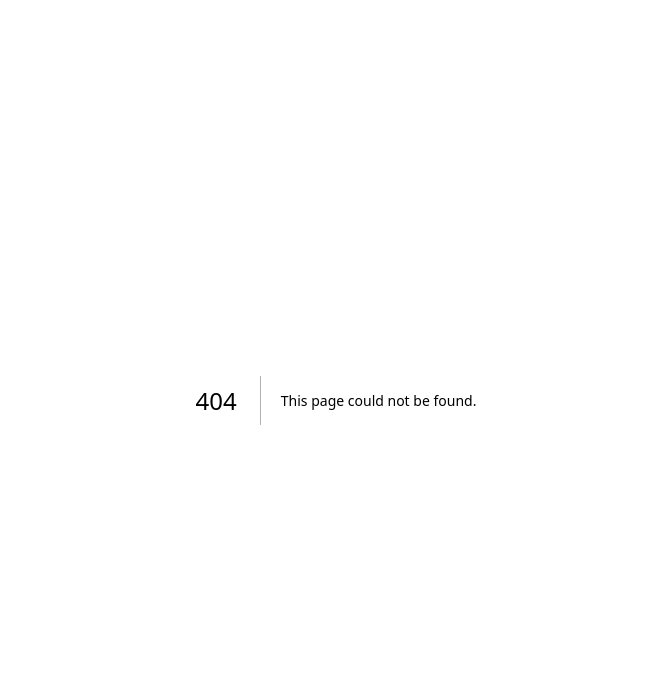
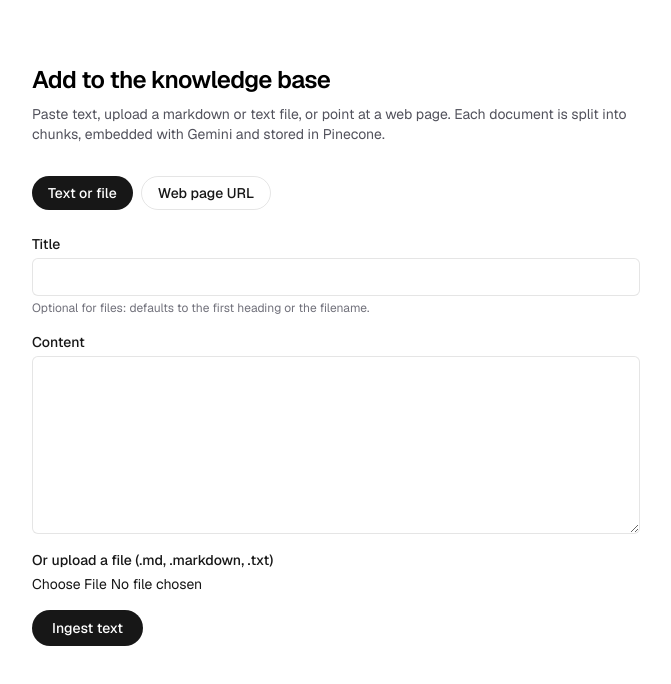
Before and after one commit to PraveenP06/rag-tech-helper, a Next.js app: page /ingest in a window 1280 px wide. Before the commit this address had no page. Shown: the top 684 px of the page, without its empty margins (304-975 px from the left). Built offline with nearby package versions, Linux system fonts and the light colour scheme.

Commit message:
feat(ingest): add developer ingestion page

```diff
--- /dev/null
+++ b/src/app/ingest/ingest-forms.tsx
@@ -0,0 +1,199 @@
+"use client";
+
+import { useState, type FormEvent } from "react";
+import type { IngestResult } from "@/lib/ingest/types";
+
+type Outcome = { kind: "result"; result: IngestResult } | { kind: "error"; message: string } | null;
+type Tab = "text" | "url";
+
+const inputClass =
+  "w-full rounded-md border border-black/10 bg-white px-3 py-2 text-sm text-zinc-900 " +
+  "focus:outline-none focus:ring-2 focus:ring-zinc-400 dark:border-white/15 dark:bg-zinc-900 dark:text-zinc-100";
+const buttonClass =
+  "rounded-full bg-foreground px-5 py-2 text-sm font-medium text-background transition-colors " +
+  "hover:bg-[#383838] disabled:opacity-50 dark:hover:bg-[#ccc]";
+
+async function send(url: string, init: RequestInit): Promise<Outcome> {
+  let res: Response;
+  try {
+    res = await fetch(url, init);
+  } catch {
+    return { kind: "error", message: "Could not reach the server. Is `npm run dev` running?" };
+  }
+  const body = await res.json().catch(() => null);
+  if (!res.ok) {
+    return { kind: "error", message: body?.error ?? `Request failed with status ${res.status}` };
+  }
+  return { kind: "result", result: body as IngestResult };
+}
+
+function OutcomeView({ outcome }: { outcome: Outcome }) {
+  if (!outcome) return null;
+  if (outcome.kind === "error") {
+    return (
+      <p role="alert" className="rounded-md bg-red-50 px-3 py-2 text-sm text-red-800 dark:bg-red-950 dark:text-red-200">
+        {outcome.message}
+      </p>
+    );
+  }
+  const { result } = outcome;
+  return (
+    <p role="status" className="rounded-md bg-emerald-50 px-3 py-2 text-sm text-emerald-900 dark:bg-emerald-950 dark:text-emerald-100">
+      {result.status === "ready" ? (
+        <>
+          Ingested “{result.title}” as {result.chunkCount} {result.chunkCount === 1 ? "chunk" : "chunks"}.
+        </>
+      ) : (
+        <>
+          “{result.title}” is already in the knowledge base (status: {result.existingStatus}).
+        </>
+      )}{" "}
+      <span className="font-mono text-xs opacity-75">id {result.documentId}</span>
+    </p>
+  );
+}
+
+function useSubmit() {
+  const [pending, setPending] = useState(false);
+  const [outcome, setOutcome] = useState<Outcome>(null);
+  const run = async (url: string, init: RequestInit) => {
+    setPending(true);
+    setOutcome(null);
+    setOutcome(await send(url, init));
+    setPending(false);
+  };
+  return { pending, outcome, run };
+}
+
+function TextForm() {
+  const [title, setTitle] = useState("");
+  const [content, setContent] = useState("");
+  const [file, setFile] = useState<File | null>(null);
+  const { pending, outcome, run } = useSubmit();
+
+  const onSubmit = (event: FormEvent) => {
+    event.preventDefault();
+    if (file) {
+      const form = new FormData();
+      form.set("file", file);
+      if (title.trim()) form.set("title", title);
+      return run("/api/ingest/text", { method: "POST", body: form });
+    }
+    return run("/api/ingest/text", {
+      method: "POST",
+      headers: { "content-type": "application/json" },
+      body: JSON.stringify({ title, content }),
+    });
+  };
+
+  return (
+    <form onSubmit={onSubmit} className="flex flex-col gap-4">
+      <div className="flex flex-col gap-1">
+        <label htmlFor="ingest-title" className="text-sm font-medium">Title</label>
+        <input id="ingest-title" className={inputClass} value={title} onChange={(e) => setTitle(e.target.value)} />
+        <p className="text-xs text-zinc-500">Optional for files: defaults to the first heading or the filename.</p>
+      </div>
+      <div className="flex flex-col gap-1">
+        <label htmlFor="ingest-content" className="text-sm font-medium">Content</label>
+        <textarea
+          id="ingest-content"
+          rows={8}
+          className={`${inputClass} font-mono`}
+          value={content}
+          disabled={file !== null}
+          onChange={(e) => setContent(e.target.value)}
+        />
+      </div>
+      <div className="flex flex-col gap-1">
+        <label htmlFor="ingest-file" className="text-sm font-medium">Or upload a file (.md, .markdown, .txt)</label>
+        <input
+          id="ingest-file"
+          type="file"
+          accept=".md,.markdown,.txt,text/markdown,text/plain"
+          className="text-sm"
+          onChange={(e) => setFile(e.target.files?.[0] ?? null)}
+        />
+      </div>
+      <div>
+        <button type="submit" className={buttonClass} disabled={pending}>
+          {pending ? "Ingesting…" : "Ingest text"}
+        </button>
+      </div>
+      <OutcomeView outcome={outcome} />
+    </form>
+  );
+}
+
+function UrlForm() {
+  const [url, setUrl] = useState("");
+  const { pending, outcome, run } = useSubmit();
+
+  const onSubmit = (event: FormEvent) => {
+    event.preventDefault();
+    return run("/api/ingest/url", {
+      method: "POST",
+      headers: { "content-type": "application/json" },
+      body: JSON.stringify({ url }),
+    });
+  };
+
+  return (
+    <form onSubmit={onSubmit} className="flex flex-col gap-4">
+      <div className="flex flex-col gap-1">
+        <label htmlFor="ingest-url" className="text-sm font-medium">Page URL</label>
+        <input
+          id="ingest-url"
+          type="url"
+          required
+          placeholder="https://nextjs.org/docs/app/getting-started"
+          className={inputClass}
+          value={url}
+          onChange={(e) => setUrl(e.target.value)}
+        />
+        <p className="text-xs text-zinc-500">Fetches one public page and keeps its main text.</p>
+      </div>
+      <div>
+        <button type="submit" className={buttonClass} disabled={pending}>
+          {pending ? "Ingesting…" : "Ingest page"}
+        </button>
+      </div>
+      <OutcomeView outcome={outcome} />
+    </form>
+  );
+}
+
+const TABS: Array<{ id: Tab; label: string }> = [
+  { id: "text", label: "Text or file" },
+  { id: "url", label: "Web page URL" },
+];
+
+export function IngestForms() {
+  const [tab, setTab] = useState<Tab>("text");
+  return (
+    <div className="flex flex-col gap-6">
+      <div role="tablist" aria-label="Ingestion method" className="flex gap-2">
+        {TABS.map(({ id, label }) => (
+          <button
+            key={id}
+            type="button"
+            role="tab"
+            id={`tab-${id}`}
+            aria-selected={tab === id}
+            aria-controls={`panel-${id}`}
+            onClick={() => setTab(id)}
+            className={`rounded-full px-4 py-1.5 text-sm font-medium transition-colors ${
+              tab === id
+                ? "bg-foreground text-background"
+                : "border border-black/10 hover:bg-black/[.04] dark:border-white/15 dark:hover:bg-white/[.06]"
+            }`}
+          >
+            {label}
+          </button>
+        ))}
+      </div>
+      <div role="tabpanel" id={`panel-${tab}`} aria-labelledby={`tab-${tab}`}>
+        {tab === "text" ? <TextForm /> : <UrlForm />}
+      </div>
+    </div>
+  );
+}
--- /dev/null
+++ b/src/app/ingest/page.tsx
@@ -0,0 +1,26 @@
+import type { Metadata } from "next";
+import { IngestForms } from "./ingest-forms";
+
+export const metadata: Metadata = {
+  title: "Ingest · RAG Tech Helper",
+  description: "Add documents to the knowledge base",
+};
+
+export default function IngestPage() {
+  return (
+    <div className="flex flex-1 justify-center bg-zinc-50 font-sans dark:bg-black">
+      <main className="flex w-full max-w-2xl flex-col gap-8 bg-white px-8 py-16 dark:bg-black">
+        <header className="flex flex-col gap-2">
+          <h1 className="text-2xl font-semibold tracking-tight text-black dark:text-zinc-50">
+            Add to the knowledge base
+          </h1>
+          <p className="text-sm text-zinc-600 dark:text-zinc-400">
+            Paste text, upload a markdown or text file, or point at a web page. Each document is split
+            into chunks, embedded with Gemini and stored in Pinecone.
+          </p>
+        </header>
+        <IngestForms />
+      </main>
+    </div>
+  );
+}
```
Also changed, not shown: 1 other file (tests, documents, lock files or other folders).
